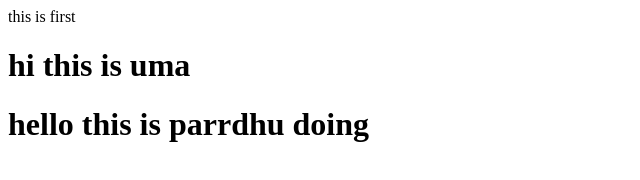
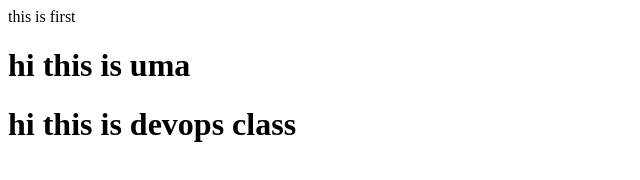
Before and after one commit to brajamatha123/automation-application, a plain HTML site: page index.html in a window 1280 px wide. Shown: the whole page, without its empty margins (0-640 px from the left). Drawn offline with Linux system fonts and the light colour scheme.

Commit message:
i am adding index.html

```diff
--- a/index.html
+++ b/index.html
@@ -1,4 +1,4 @@
 this is first
 <h1> hi this is uma</h1>
 
-<h1>hello this is parrdhu doing</h1>
+<h1>hi this is devops class</h1>
```
